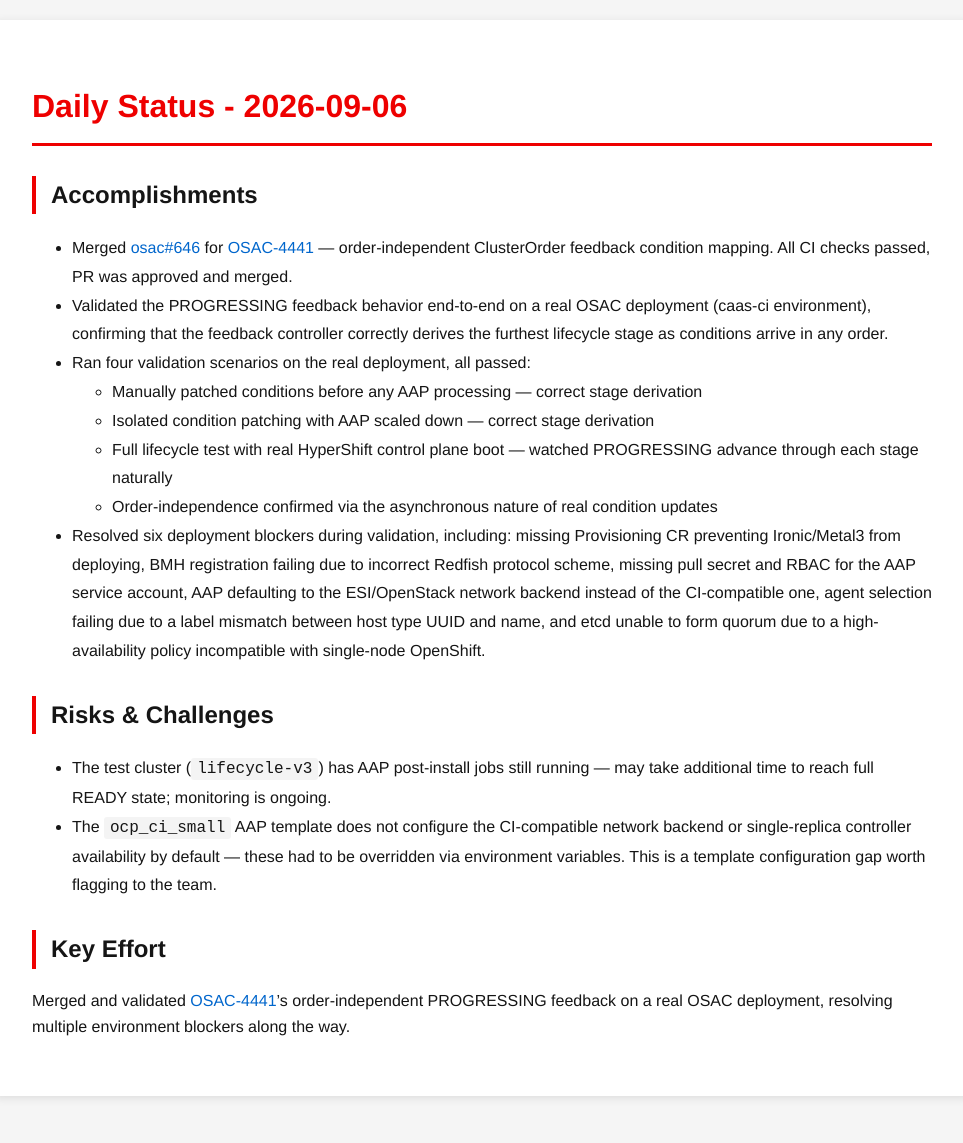
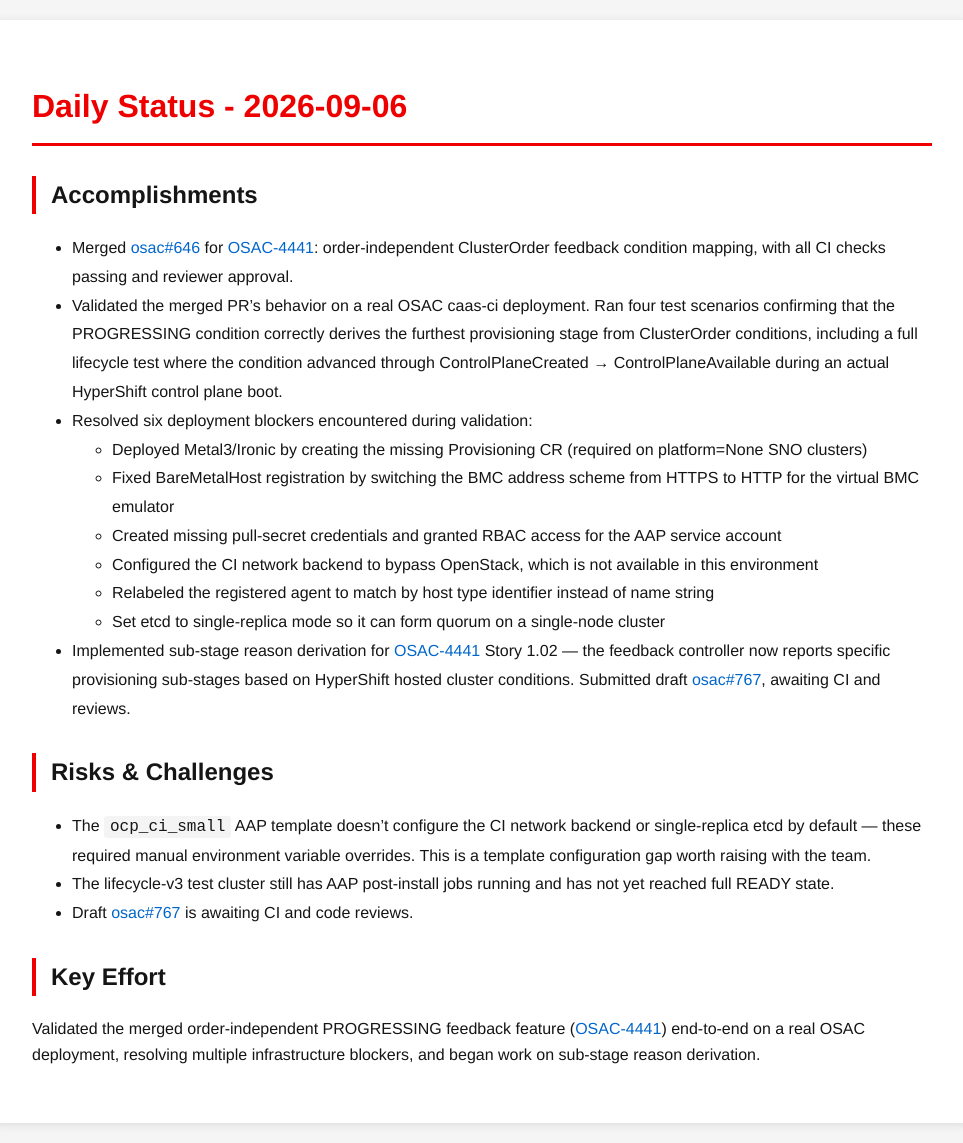
Before and after one commit to tzvatot/daily-status, a Jekyll site: the page built from 2026-09-06.md, in a window 1280 px wide. Shown: the whole page, without its empty margins (158-1121 px from the left). Built offline with Jekyll 4.4.1, drawn with Linux system fonts in a browser that asks for light colours; before the commit the page ends 1116 px from its top, so only the background shows below that.

Commit message:
Daily status update - 2026-09-06

```diff
--- a/2026-09-06.md
+++ b/2026-09-06.md
@@ -8,20 +8,23 @@ date: 2026-09-06
 
 ## Accomplishments
 
-- Merged [osac#646](https://github.com/osac-project/osac/pull/646) for [OSAC-4441](https://redhat.atlassian.net/browse/OSAC-4441) — order-independent ClusterOrder feedback condition mapping. All CI checks passed, PR was approved and merged.
-- Validated the PROGRESSING feedback behavior end-to-end on a real OSAC deployment (caas-ci environment), confirming that the feedback controller correctly derives the furthest lifecycle stage as conditions arrive in any order.
-- Ran four validation scenarios on the real deployment, all passed:
-  - Manually patched conditions before any AAP processing — correct stage derivation
-  - Isolated condition patching with AAP scaled down — correct stage derivation
-  - Full lifecycle test with real HyperShift control plane boot — watched PROGRESSING advance through each stage naturally
-  - Order-independence confirmed via the asynchronous nature of real condition updates
-- Resolved six deployment blockers during validation, including: missing Provisioning CR preventing Ironic/Metal3 from deploying, BMH registration failing due to incorrect Redfish protocol scheme, missing pull secret and RBAC for the AAP service account, AAP defaulting to the ESI/OpenStack network backend instead of the CI-compatible one, agent selection failing due to a label mismatch between host type UUID and name, and etcd unable to form quorum due to a high-availability policy incompatible with single-node OpenShift.
+- Merged [osac#646](https://github.com/osac-project/osac/pull/646) for [OSAC-4441](https://redhat.atlassian.net/browse/OSAC-4441): order-independent ClusterOrder feedback condition mapping, with all CI checks passing and reviewer approval.
+- Validated the merged PR's behavior on a real OSAC caas-ci deployment. Ran four test scenarios confirming that the PROGRESSING condition correctly derives the furthest provisioning stage from ClusterOrder conditions, including a full lifecycle test where the condition advanced through ControlPlaneCreated → ControlPlaneAvailable during an actual HyperShift control plane boot.
+- Resolved six deployment blockers encountered during validation:
+  - Deployed Metal3/Ironic by creating the missing Provisioning CR (required on platform=None SNO clusters)
+  - Fixed BareMetalHost registration by switching the BMC address scheme from HTTPS to HTTP for the virtual BMC emulator
+  - Created missing pull-secret credentials and granted RBAC access for the AAP service account
+  - Configured the CI network backend to bypass OpenStack, which is not available in this environment
+  - Relabeled the registered agent to match by host type identifier instead of name string
+  - Set etcd to single-replica mode so it can form quorum on a single-node cluster
+- Implemented sub-stage reason derivation for [OSAC-4441](https://redhat.atlassian.net/browse/OSAC-4441) Story 1.02 — the feedback controller now reports specific provisioning sub-stages based on HyperShift hosted cluster conditions. Submitted draft [osac#767](https://github.com/osac-project/osac/pull/767), awaiting CI and reviews.
 
 ## Risks & Challenges
 
-- The test cluster (`lifecycle-v3`) has AAP post-install jobs still running — may take additional time to reach full READY state; monitoring is ongoing.
-- The `ocp_ci_small` AAP template does not configure the CI-compatible network backend or single-replica controller availability by default — these had to be overridden via environment variables. This is a template configuration gap worth flagging to the team.
+- The `ocp_ci_small` AAP template doesn't configure the CI network backend or single-replica etcd by default — these required manual environment variable overrides. This is a template configuration gap worth raising with the team.
+- The lifecycle-v3 test cluster still has AAP post-install jobs running and has not yet reached full READY state.
+- Draft [osac#767](https://github.com/osac-project/osac/pull/767) is awaiting CI and code reviews.
 
 ## Key Effort
 
-Merged and validated [OSAC-4441](https://redhat.atlassian.net/browse/OSAC-4441)'s order-independent PROGRESSING feedback on a real OSAC deployment, resolving multiple environment blockers along the way.
+Validated the merged order-independent PROGRESSING feedback feature ([OSAC-4441](https://redhat.atlassian.net/browse/OSAC-4441)) end-to-end on a real OSAC deployment, resolving multiple infrastructure blockers, and began work on sub-stage reason derivation.
```
